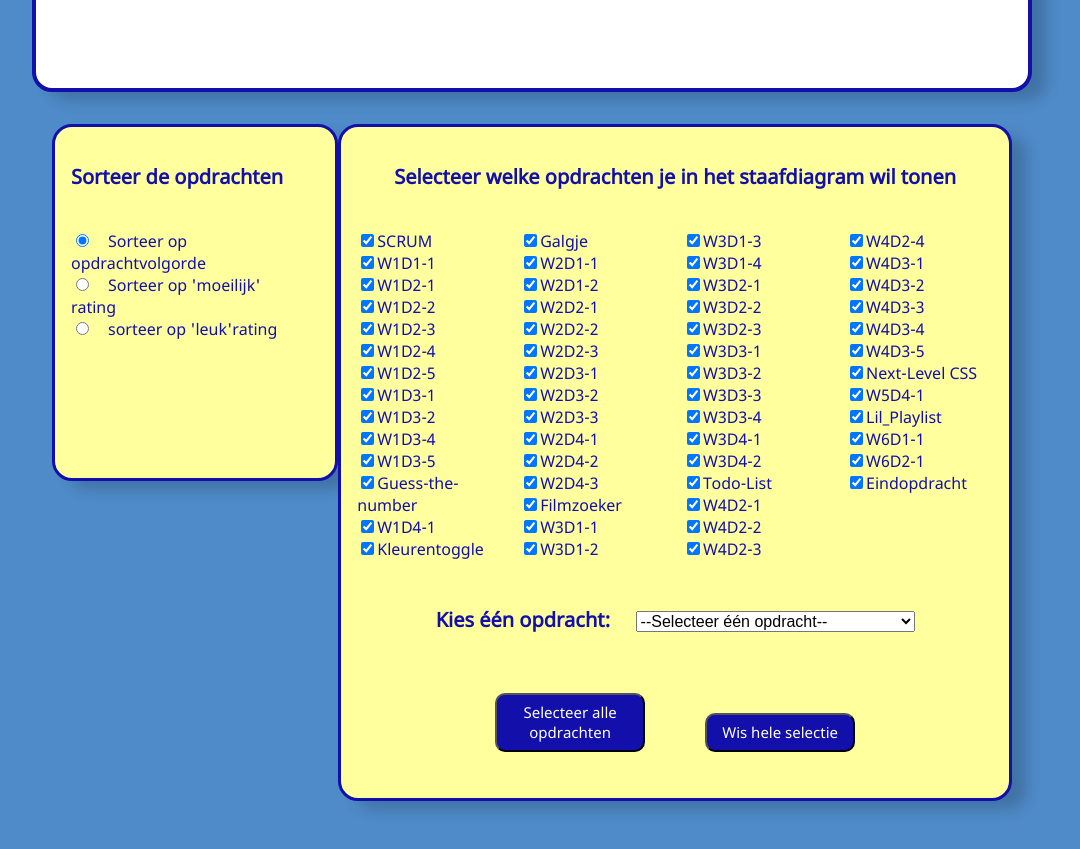
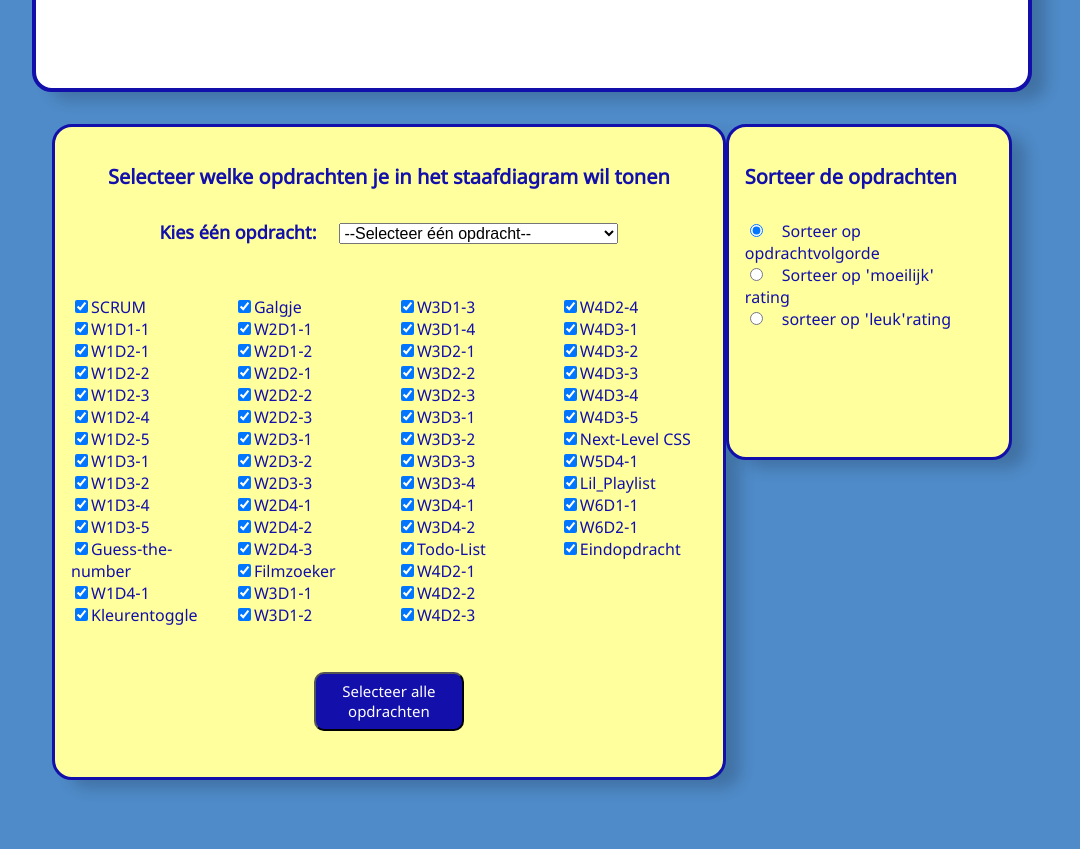
Before and after one commit to DHvanTienhoven/React_student_dashboard, a React (Create React App) app: page / in a window 1280 px wide. Shown: the part 680-1529 px from the top of the page, without its empty margins (108-1188 px from the left). After the commit the page ends 1508 px from the top, so only its background shows below. Built offline with nearby package versions, Linux system fonts and the light colour scheme.

Commit message:
volgorde aangepast en select none button verwijderd

```diff
--- a/src/App.css
+++ b/src/App.css
@@ -20,6 +20,7 @@ h1 {
 h3{
     font-size: 20px;
     font-weight: 600;
+    padding-bottom: 0.5em
 }
 
 ul {
@@ -194,18 +195,14 @@ button {
     margin: 2em
 }
 
-h3 {
-    padding-bottom: 1em
-}
-
 select{
     font-size: 16px
 }
 
 .dropdown{
-    font-size: 20px;
+    font-size: 18px;
     font-weight: 600;
-    padding: 1.5em
+    padding-bottom: 2em
 }
 
 .dropdown label{
--- a/src/Components/Main.js
+++ b/src/Components/Main.js
@@ -1,4 +1,4 @@
-import React, {useEffect} from 'react';
+import React, { useEffect } from 'react';
 import Header from './Header';
 import Nav from './Nav';
 import Chart from './Chart';
@@ -17,8 +17,8 @@ const Main = () => {
             <Nav />
             <Chart />
             <div className="menu">
+                <SelectAssignments />
                 <SortButtons />
-                <SelectAssignments />
             </div>
         </div>
     )
--- a/src/Components/SelectAssignments.js
+++ b/src/Components/SelectAssignments.js
@@ -20,15 +20,10 @@ const SelectAssignments = () => {
         setStudents(newStudents)
     };
 
-    const selectNone = () => {
-        const newStudents = [...students];
-        newStudents[0].assignments.map(item => item.checked = false);
-        setStudents(newStudents)
-    };
-
     return (
         <div className="selectassignments">
             <h3>Selecteer welke opdrachten je in het staafdiagram wil tonen</h3>
+            <Dropdown />
             <ul>
                 {allAssignments.map((item, index) =>
                     <li key={index}>
@@ -39,9 +34,7 @@ const SelectAssignments = () => {
                             <span>{item.assignmentName.slice(17)}</span>}
                     </li>)}
             </ul>
-            <Dropdown />
             <button onClick={() => selectAll()}>Selecteer alle opdrachten</button>
-            <button onClick={() => selectNone()}>Wis hele selectie</button>
         </div>
     )
 };
--- a/src/Components/StudentComponent.js
+++ b/src/Components/StudentComponent.js
@@ -1,4 +1,4 @@
-import React, {useEffect} from 'react';
+import React, { useEffect } from 'react';
 import Nav from './Nav';
 import Header from './Header';
 import Chart from './Chart';
@@ -22,8 +22,8 @@ const StudentComponent = () => {
             <Nav pagename={pageName} />
             <Chart pagename={pageName} />
             <div className="menu">
+                <SelectAssignments />
                 <SortButtons />
-                <SelectAssignments />
             </div>
         </div>
     )
```
Also changed, not shown: 1 other file (tests, documents, lock files or other folders).
